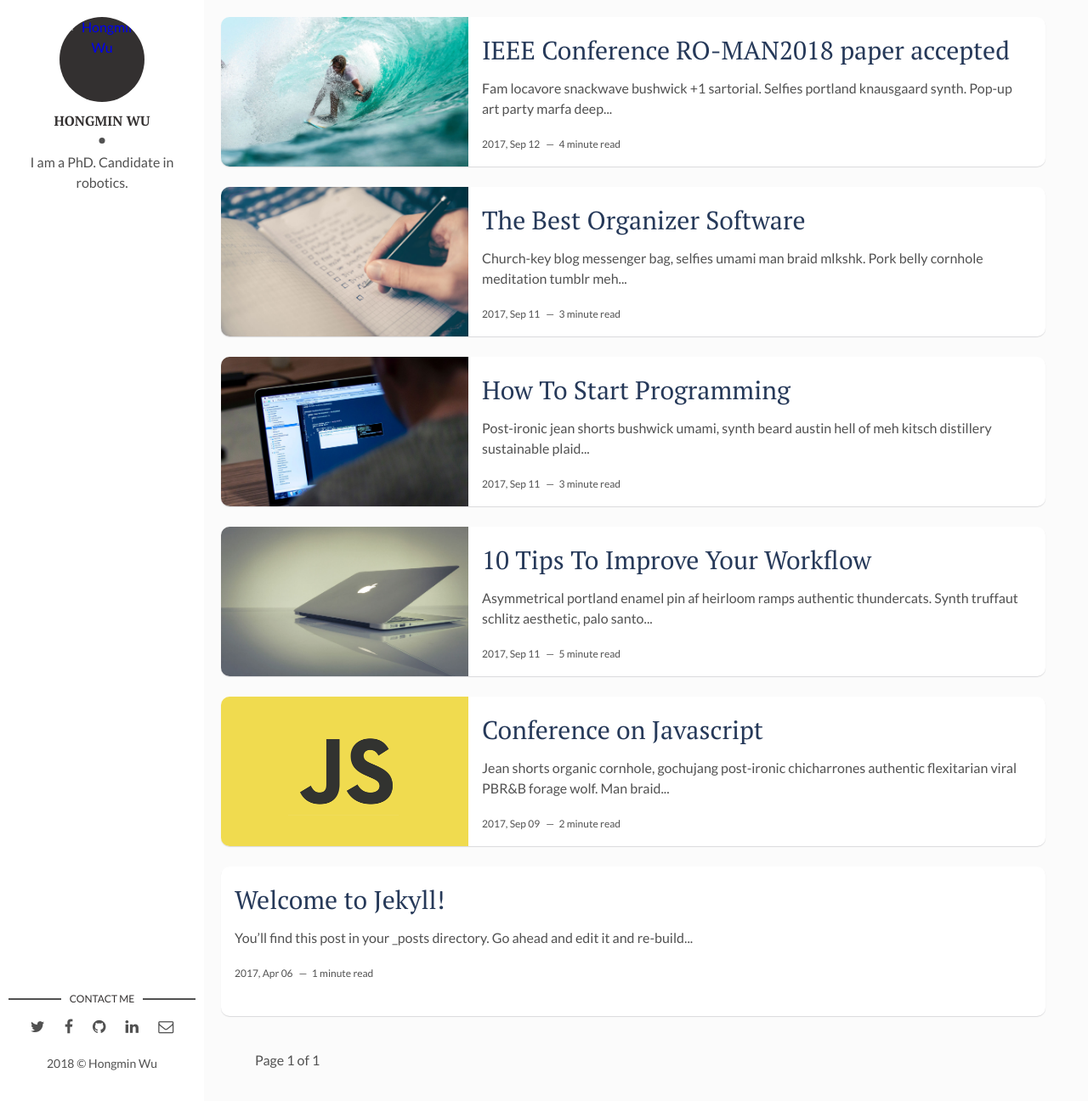
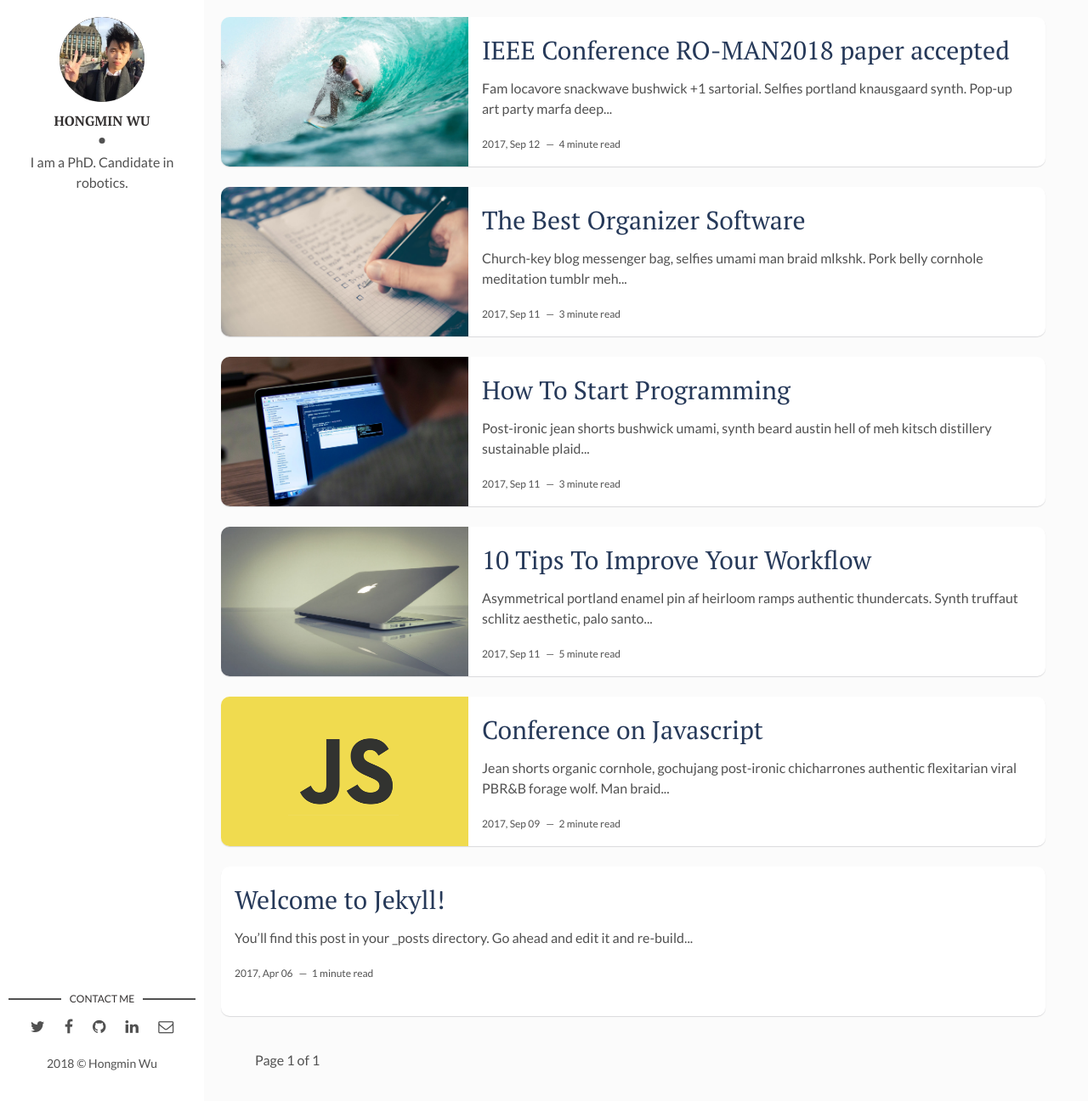
Before and after one commit to HongminWu/HongminWu.github.io, a Jekyll site: the page built from index.html, in a window 1280 px wide and 1296 px high. Shown: the whole window at 85% size. Built offline with Jekyll 4.4.1, drawn with Linux system fonts in a browser that asks for light colours; the list of posts is cut into pages by our own code.

Commit message:
Update _config.yml

```diff
--- a/_config.yml
+++ b/_config.yml
@@ -9,7 +9,7 @@ url: "https://hongminwu.github.io" # the base hostname & protocol for your site,
 
 # Author Settings
 author: Hongmin Wu # add your name
-author-img: ./pics/hmw_uk.jpg # add your photo
+author-img: hmw_uk.jpg # add your photo
 about-author: I am a PhD. Candidate in robotics. # add description
 social-facebook: # add your Facebook handle
 social-github: HongminWu # add your Github handle
```
